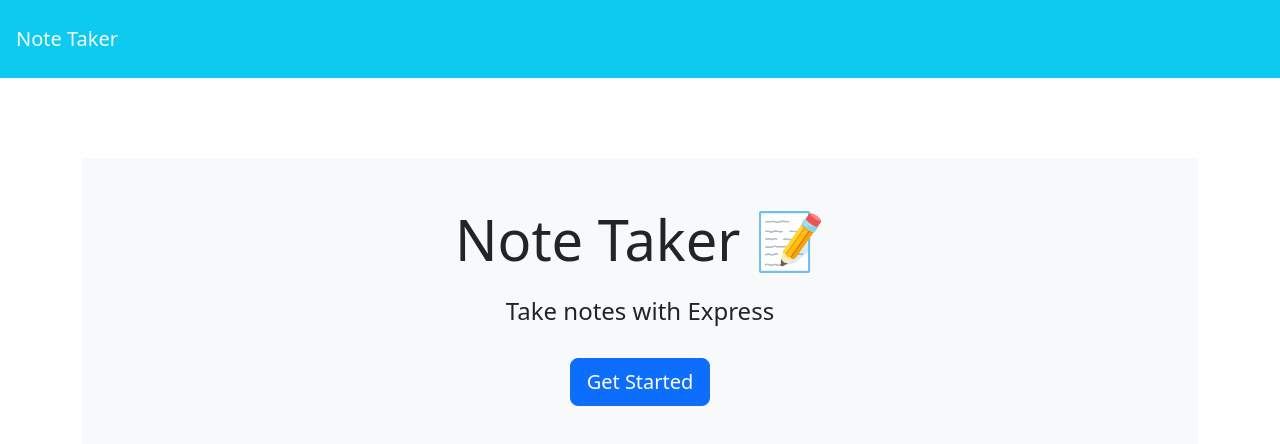
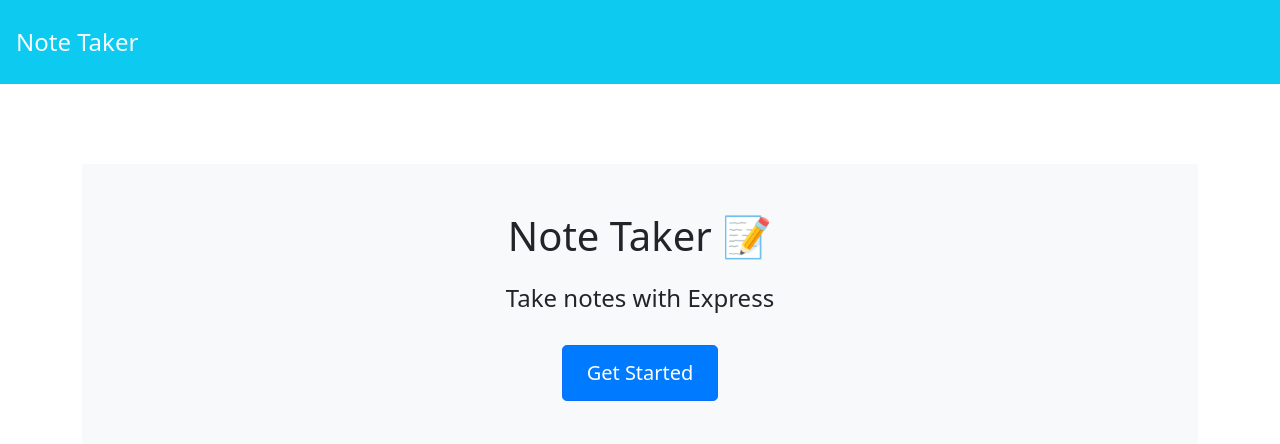
Before and after one commit to TimothyLai1121/Note_Taker_Modules, a website: page public/index.html in a window 1280 px wide. Drawn offline with nearby package versions, Linux system fonts and the light colour scheme; no server answers.

Commit message:
adding styles to index.html

```diff
--- a/public/index.html
+++ b/public/index.html
@@ -7,6 +7,41 @@
   <meta http-equiv="X-UA-Compatible" content="ie=edge">
   <title>Note Taker</title>
   <link href="https://cdn.jsdelivr.net/npm/bootstrap@5.2.3/dist/css/bootstrap.min.css" rel="stylesheet" integrity="sha384-rbsA2VBKQhggwzxH7pPCaAqO46MgnOM80zW1RWuH61DGLwZJEdK2Kadq2F9CUG65" crossorigin="anonymous">
+  <!-- adding additional style -->
+  <style>
+    .navbar {
+      background-color: #007bff;
+    }
+    .navbar-brand {
+      color: white;
+      font-size: 24px;
+    }
+    .text-center {
+      text-align: center;
+    }
+    .p-5 {
+      padding: 3rem;
+    }
+    .mb-4 {
+      margin-bottom: 2rem;
+    }
+    .bg-light {
+      background-color: #f8f9fa;
+    }
+    .display-4 {
+      font-size: 2.5rem;
+    }
+    .btn-primary {
+      background-color: #007bff;
+      color: white;
+    }
+    .btn-lg {
+      padding: .75rem 1.5rem;
+      font-size: 1.25rem;
+      border-radius: .3rem;
+    }
+  </style>
+
 </head>
 
 <body>
```
